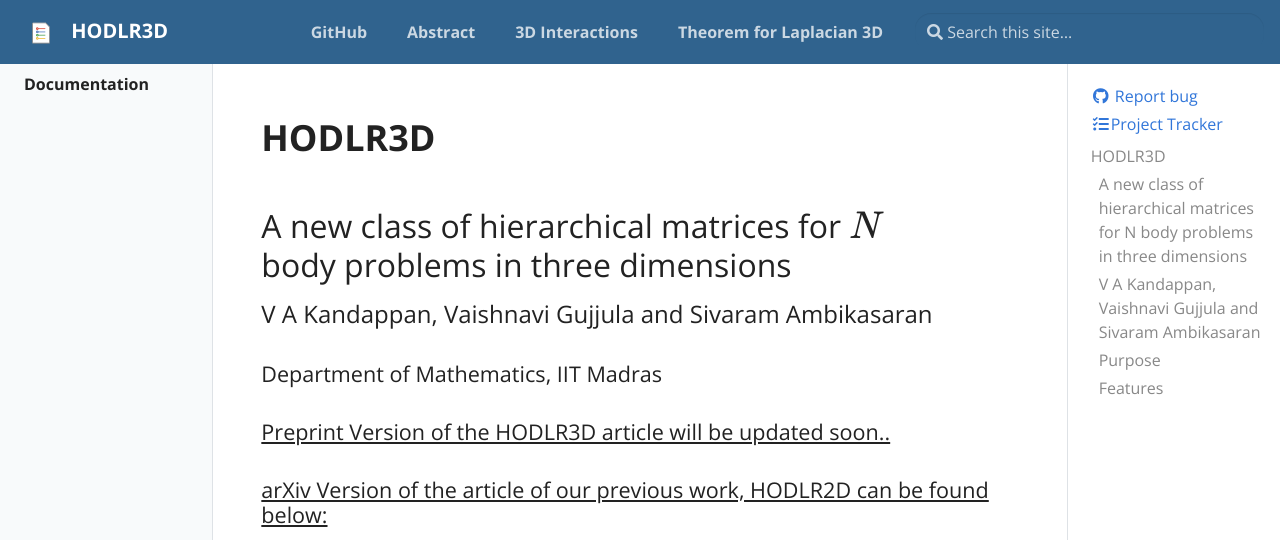
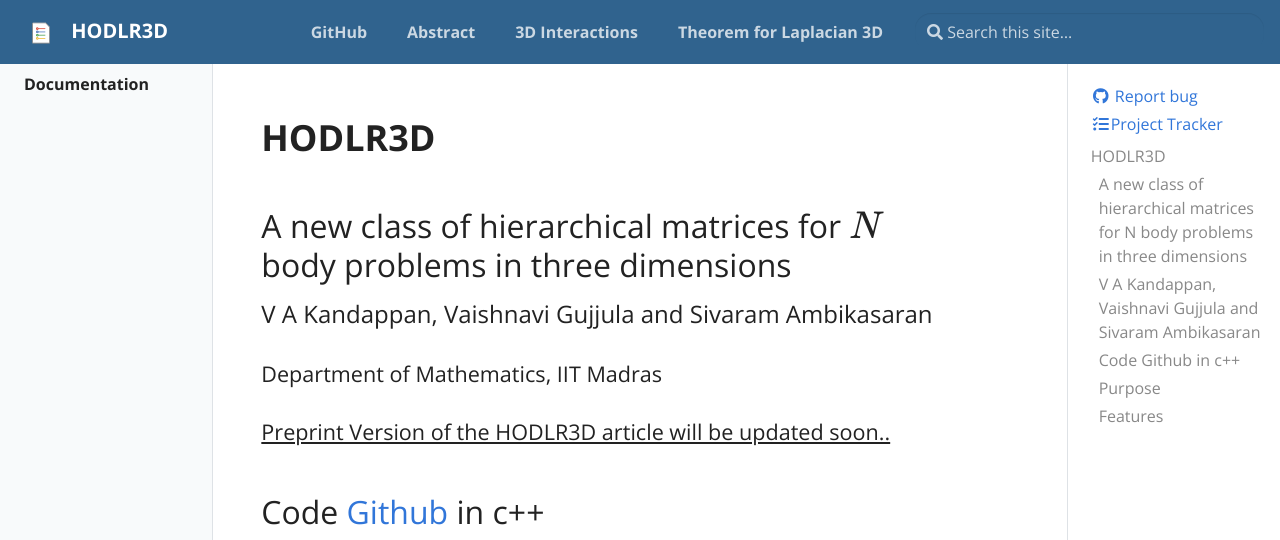
Before and after one commit to kandapva/hodlr3d, a Jekyll site: the page built from pages/index.md, in a window 1280 px wide and 900 px high, cut to the strip 0-540 px from the top of the window. Built offline with Jekyll 4.4.1, drawn with Linux system fonts in a browser that asks for light colours; formulas are drawn with MathJax 3.

Commit message:
Update index.md
Code link provided

```diff
--- a/pages/index.md
+++ b/pages/index.md
@@ -11,12 +11,17 @@ permalink: /
 #### Department of Mathematics, IIT Madras
 #### <u>Preprint Version of the HODLR3D article will be updated soon..</u>
 
+## Code [Github](https://github.com/vaishna77/HODLR3D) in c++
+
 #### <u>arXiv Version of the article of our previous work, HODLR2D can be found below:</u>
 <iframe src="https://arxiv.org/pdf/2204.05536.pdf" height="1000" width="800"></iframe>
 
 ## Purpose
 
 This page is mainly setup in light to provide a set of supplementary images that help understand the Theorem provided n the article. Also this page serves as a one stop place for the hierarchical low-rank structure HODLR3D.
+
+
+
 
 ## Features
 
```
